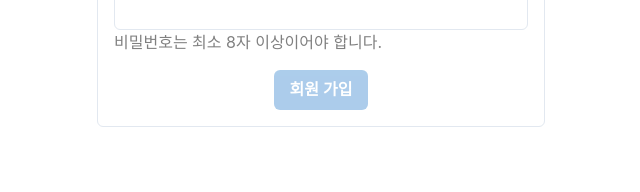
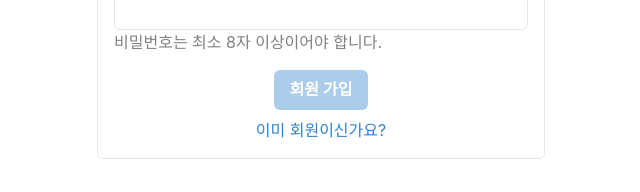
Before and after one commit to Funbucket/wanted-pre-onboarding-frontend, a React (Create React App) app: page /signup in a window 1280 px wide. Shown: the part 179-371 px from the top of the page, without its empty margins (319-959 px from the left). Built offline with nearby package versions, Linux system fonts and the light colour scheme.

Commit message:
feat: 로그인 및 회원가입 페이지에서 각 페이지로 바로 이동할 수 있도록 기능 추가

```diff
--- a/package.json
+++ b/package.json
@@ -1,5 +1,5 @@
 {
-  "name": "frontend",
+  "name": "wanted-pre-onboarding-frontend",
   "version": "0.1.0",
   "private": true,
   "dependencies": {
--- a/src/App.tsx
+++ b/src/App.tsx
@@ -1,4 +1,4 @@
-import { BrowserRouter, Route, Routes, Navigate } from "react-router-dom";
+import { BrowserRouter, Route, Routes } from "react-router-dom";
 import { Home } from "./pages/home";
 import { SignIn } from "./pages/signin";
 import { GlobalCSS } from "./styles";
--- a/src/pages/signin/SignIn.tsx
+++ b/src/pages/signin/SignIn.tsx
@@ -14,7 +14,7 @@ const Page = () => {
     if (getLocalStorageToken()) {
       return navigate("/todo");
     }
-  }, []);
+  }, [navigate]);
 
   const handleSignin = () => {
     signin(email, password).then(async ({ data, status }) => {
@@ -46,7 +46,7 @@ const Page = () => {
             css={css`
               cursor: pointer;
             `}
-            color="gray"
+            color="blue.500"
             fontSize="md"
             onClick={() => navigate("/signup")}
           >
--- a/src/pages/signup/SignUp.tsx
+++ b/src/pages/signup/SignUp.tsx
@@ -3,6 +3,7 @@ import { useEffect, useState } from "react";
 import { signup } from "~/server/auth";
 import { useNavigate } from "react-router-dom";
 import { getLocalStorageToken } from "~/utils/auth";
+import { css } from "@emotion/react";
 
 const SignUp = () => {
   const navigate = useNavigate();
@@ -14,7 +15,7 @@ const SignUp = () => {
     if (getLocalStorageToken()) {
       return navigate("/todo");
     }
-  }, []);
+  }, [navigate]);
 
   const handleSignup = () => {
     signup(email, password).then(async ({ status }) => {
@@ -51,9 +52,21 @@ const SignUp = () => {
             비밀번호는 최소 8자 이상이어야 합니다.
           </Text>
         </FormControl>
-        <Button colorScheme="blue" onClick={handleSignup} isDisabled={!isValidate}>
-          회원 가입
-        </Button>
+        <VStack>
+          <Button colorScheme="blue" onClick={handleSignup} isDisabled={!isValidate}>
+            회원 가입
+          </Button>
+          <Text
+            css={css`
+              cursor: pointer;
+            `}
+            color="blue.500"
+            fontSize="md"
+            onClick={() => navigate("/signin")}
+          >
+            이미 회원이신가요?
+          </Text>
+        </VStack>
       </VStack>
     </Box>
   );
--- a/src/pages/todo/Todo.tsx
+++ b/src/pages/todo/Todo.tsx
@@ -1,4 +1,4 @@
-import React, { useEffect, useState } from "react";
+import { useEffect, useState } from "react";
 import { Box, VStack, Heading, Text, Checkbox, Input, Button, List, ListItem, Flex } from "@chakra-ui/react";
 import { createTodo, deleteTodo, getTodos, updateTodo } from "~/server/todos";
 import { getLocalStorageToken } from "~/utils/auth";
@@ -25,7 +25,7 @@ const Page = () => {
     getTodos().then(async ({ data }) => {
       setTodos(data);
     });
-  }, []);
+  }, [navigate]);
 
   const handleTodoCreate = () => {
     createTodo(newTodoTitle).then(async ({ data }) => {
```
